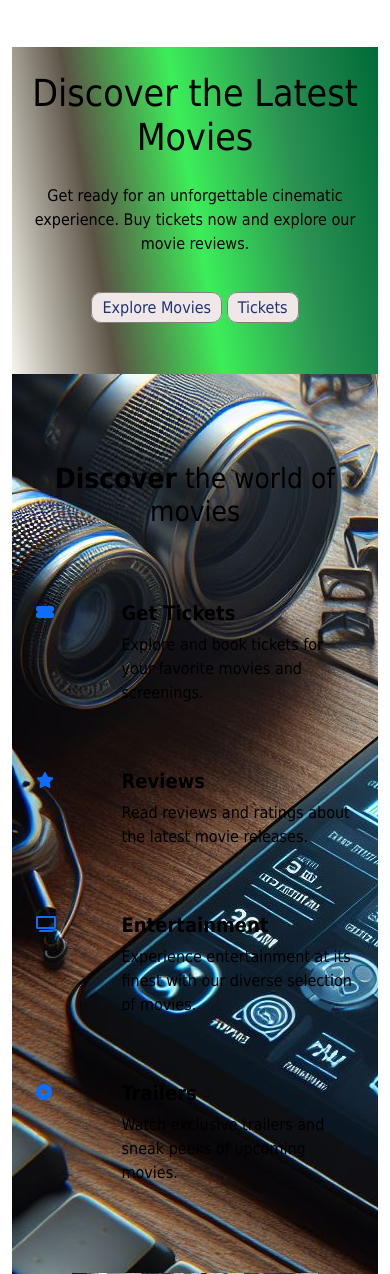
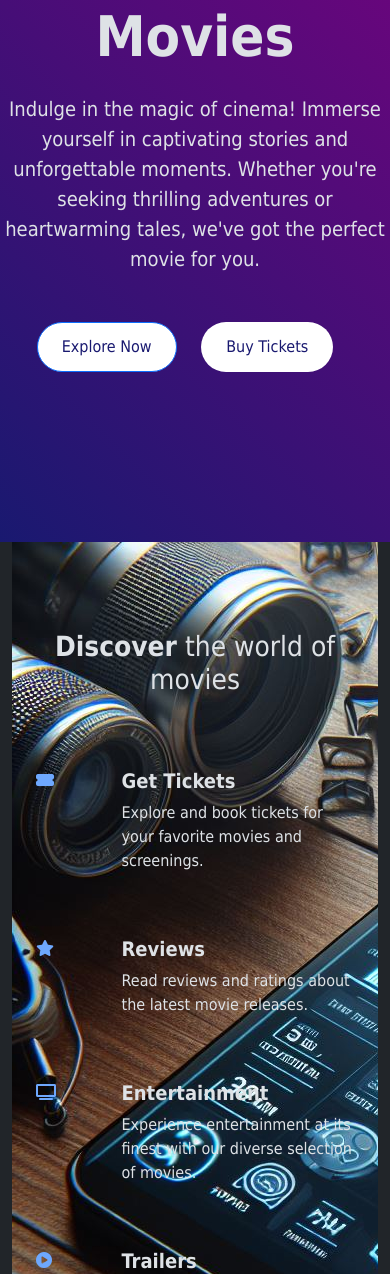
Before and after one commit to Mayen007/CrostStorm, a Flask app: page / in a window 390 px wide. Shown: the part 358-1632 px from the top of the page. Run offline with Flask 3, Linux system fonts and the light colour scheme; the visitor is signed in with stand-in values (Sample User, id 1); data comes from the database, SQL or seed files in the repository; both versions use the stored data as it was after the commit; data that the repository does not hold is empty; some libraries are stand-ins or nearby versions.

Commit message:
Removed carousel and replaced it with a hero-section, changed theme to dark.

```diff
--- a/app/static/styles/styles.css
+++ b/app/static/styles/styles.css
@@ -1,7 +1,5 @@
 body {
   font-family: Tahoma, verdana;
-  background-color: #fff;
-  color: black;
 }
 
 html {
@@ -16,40 +14,46 @@ footer a:hover {
   color: rgb(234, 107, 16);
 }
 
-.bg-green {
-  background-color: rgb(153, 228, 153);
-  border-radius: 10px;
+.hero-section{
+background-image: linear-gradient(45deg, #191970 , #800080);
+height: 100vh;
 }
-.cta-section{
-background-image: linear-gradient(80deg, #f7f5ed, #5b5346, #3cee59, #2b9153, #006b38)}
-
+.hero-section{
+display: flex;
+justify-content: center;
+align-items: center}
 .cta-links{
 margin-top: 40px;
 margin-bottom: 30px;
 }
-
-.cta-btn{
-text-decoration: none;
-color: #233274;
-background-color: #efe8e6;
-border: 1px solid grey;
-border-radius: 10px;
-padding: 5px 10px 5px 10px;
-}
-.bg-orange {
-  background-color: rgb(163, 160, 234);
-  border-radius: 10px;
-  color: white;
-
+.hero-content {
+    max-width: 800px;
+    margin: 0 auto;
 }
 
-.bg-peach {
-  background-color: rgb(48, 38, 28);
-  border-radius: 10px;
-  color: white;
-
+.hero-content h1 {
+    font-size: 3.5rem;
 }
 
+.hero-content p {
+    font-size: 1.25rem;
+    margin-bottom: 2rem;
+}
+
+.cta-buttons .cta-btn {
+    background-color: #fff;
+    color: #191970;
+    padding: 12px 24px;
+    border-radius: 25px;
+    margin-right: 20px;
+    font-size: 1rem;
+    transition: background-color 0.3s, color 0.3s;
+}
+
+.cta-buttons .cta-btn:hover {
+    background-color: #191970;
+    color: #fff;
+}
 .circle-icon {
   /* border-radius: 20px; */
   background-color: rgb(198, 185, 185);
--- a/app/templates/base.html
+++ b/app/templates/base.html
@@ -84,14 +84,14 @@
                             {{ new_messages }}
                         </span>
                 </a>
-                    <a class="link-body-emphasis me-4" href="#" title="Tickets">
+                <a class="text-light me-4" href="#" title="Tickets">
                     <i class="fas fa-ticket-alt"></i>
                 </a>
                 <div class="dropdown">
                     <a aria-expanded="false" class="dropdown-toggle d-flex align-items-center hidden-arrow"
                        data-bs-toggle="dropdown" href="#" id="navbarDropdownMenuAvatar" role="button">
                         <img alt="profile picture" class="rounded-circle" height="25"
-                                src="{{ user.avatar(128) }}" />
+                             src="{{ user.avatar(128) }}"/>
                     </a>
                     <ul aria-labelledby="navbarDropdownMenuAvatar" class="dropdown-menu dropdown-menu-end">
                         <li>
--- a/app/templates/index.html
+++ b/app/templates/index.html
@@ -1,71 +1,18 @@
 {% extends "base.html" %}
 
 {% block content %}
-<div class="carousel slide" data-bs-ride="carousel" id="carouselExampleCaptions">
-    <div class="carousel-indicators">
-        <button aria-current="true" aria-label="Slide 1" class="active" data-bs-slide-to="0"
-                data-bs-target="#carouselExampleCaptions" type="button"></button>
-        <button aria-label="Slide 2" data-bs-slide-to="1" data-bs-target="#carouselExampleCaptions"
-                type="button"></button>
-        <button aria-label="Slide 3" data-bs-slide-to="2" data-bs-target="#carouselExampleCaptions"
-                type="button"></button>
-        <button aria-label="Slide 4" data-bs-slide-to="3" data-bs-target="#carouselExampleCaptions"
-                type="button"></button>
-    </div>
-    <div class="carousel-inner">
-        <div class="carousel-item active">
-            <img alt="carousel image1" class="img-fluid" height="700px"
-                 src="{{ url_for('static', filename='img/logo3.jpeg') }}" width="100%">
-            <div class="carousel-caption d-none d-md-block">
-                <h5>First slide label</h5>
-                <p>Some representative placeholder content for the first slide.</p>
-            </div>
-        </div>
-        <div class="carousel-item">
-            <img alt="carousel image2" class="img-fluid" height="900px"
-                 src="{{ url_for('static', filename='img/OIG.jpeg') }}" width="100%">
-            <div class="carousel-caption d-none d-md-block">
-                <h5>Second slide label</h5>
-                <p>Some representative placeholder content for the second slide.</p>
-            </div>
-        </div>
-        <div class="carousel-item">
-            <img alt="carousel image3" class="img-fluid" height="100px"
-                 src="{{ url_for('static', filename='img/logo2.jpeg') }}" width="100%">
-            <div class="carousel-caption d-none d-md-block">
-                <h5>Third slide label</h5>
-                <p>Some representative placeholder content for the third slide.</p>
-            </div>
-        </div>
-        <div class="carousel-item">
-            <img alt="carousel image4" class="img-fluid" height="700px"
-                 src="{{ url_for('static', filename='img/logo4.jpeg') }}" width="100%" loading="lazy">
-            <div class="carousel-caption d-none d-md-block">
-                <h5>Fourth slide label</h5>
-                <p>Some representative placeholder content for the fourth slide.</p>
-            </div>
+<section class="hero-section">
+    <div class="hero-content text-center">
+        <h1 class="display-1 mb-4 fw-bold">Discover the Latest Movies</h1>
+        <p class="lead">Indulge in the magic of cinema! Immerse yourself in captivating stories and unforgettable moments. Whether you're seeking thrilling adventures or heartwarming tales, we've got the perfect movie for you.</p>
+        <div class="cta-buttons mt-5">
+            <a class="cta-btn btn btn-primary" href="#movies">Explore Now</a>
+            <a class="cta-btn btn" href="#tickets">Buy Tickets</a>
         </div>
     </div>
-    <button class="carousel-control-prev" data-bs-slide="prev" data-bs-target="#carouselExampleCaptions" type="button">
-        <span aria-hidden="true" class="carousel-control-prev-icon"></span>
-        <span class="visually-hidden">Previous</span>
-    </button>
-    <button class="carousel-control-next" data-bs-slide="next" data-bs-target="#carouselExampleCaptions" type="button">
-        <span aria-hidden="true" class="carousel-control-next-icon"></span>
-        <span class="visually-hidden">Next</span>
-    </button>
-</div>
+</section>
+
 <main class="container">
-    <section class="cta-section mt-5 py-4">
-        <div class="cta-content text-center">
-            <h2 class="display-3 mb-4">Discover the Latest Movies</h2>
-            <p>Get ready for an unforgettable cinematic experience. Buy tickets now and explore our movie reviews.</p>
-            <div class="cta-links">
-                <a class="cta-btn" href="#movies">Explore Movies</a>
-                <a class="cta-btn" href="#movies">Tickets</a>
-            </div>
-        </div>
-    </section>
     <div class="" style="background-image: url('app/static/img/wall-image.jpeg')">
         <div class="d-flex justify-content-center align-items-center wall">
             <div class="py-3 px-4">
```
Also changed, not shown: other parts of app/templates/base.html (+21 -20 lines), pinnacle.db, 1 other file. Lines whose indentation alone changed are shown as unchanged.
